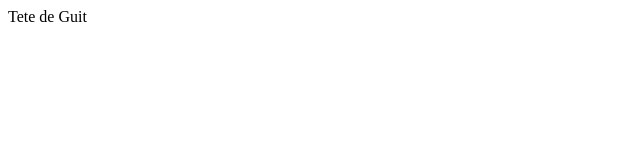
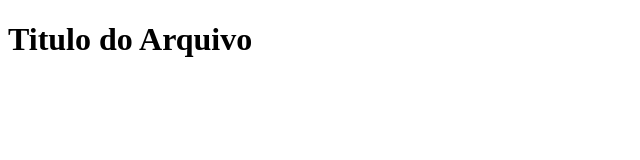
Before and after one commit to PauloHelder/novoEstudo, a plain HTML site: page index.html in a window 1280 px wide. Shown: the whole page, without its empty margins (0-640 px from the left). Drawn offline with Linux system fonts and the light colour scheme.

Commit message:
Criei um titulo

```diff
--- a/index.html
+++ b/index.html
@@ -4,9 +4,9 @@
     <meta charset="UTF-8">
     <meta http-equiv="X-UA-Compatible" content="IE=edge">
     <meta name="viewport" content="width=device-width, initial-scale=1.0">
-    <title>Tutorial Guit</title>
+    <title>Estudo  Guit</title>
 </head>
 <body>
-    Tete de Guit
+    <h1>Titulo do Arquivo</h1>
 </body>
 </html>
```
